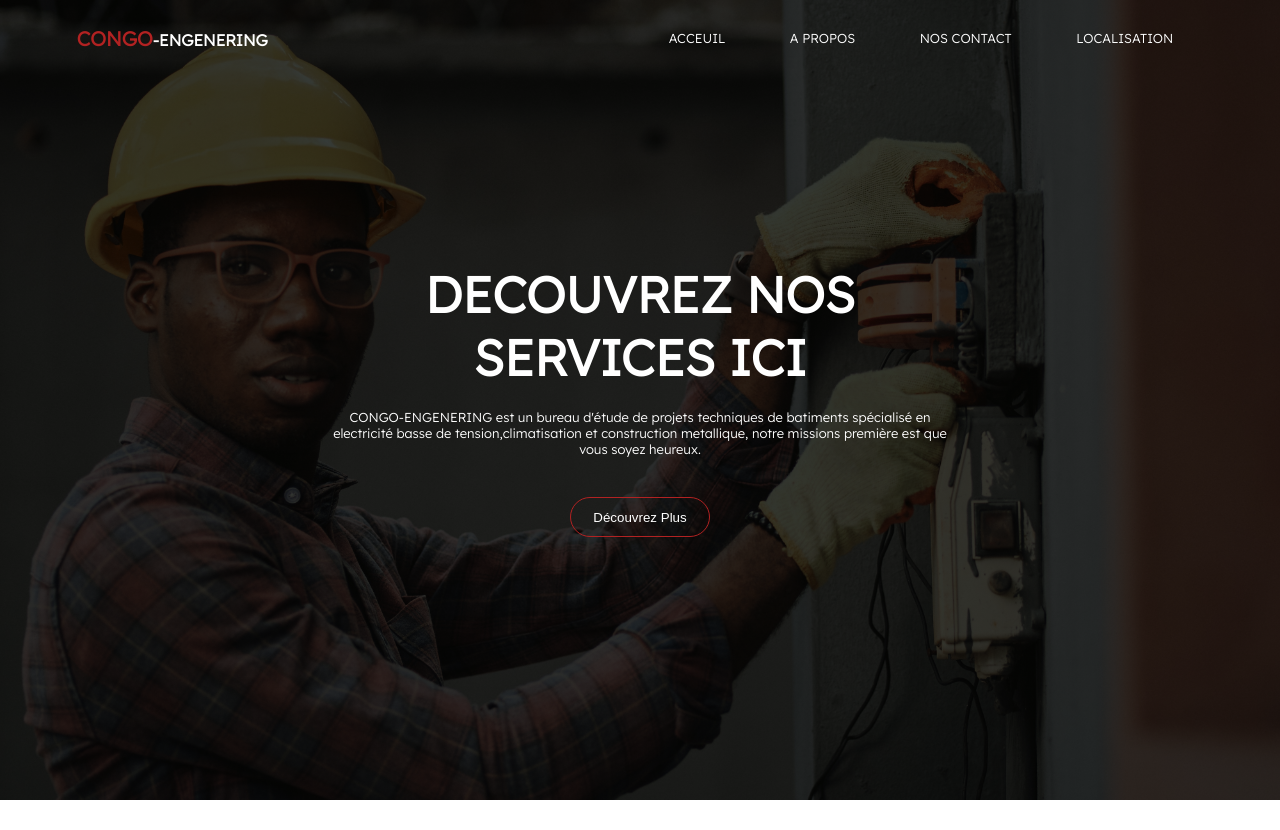
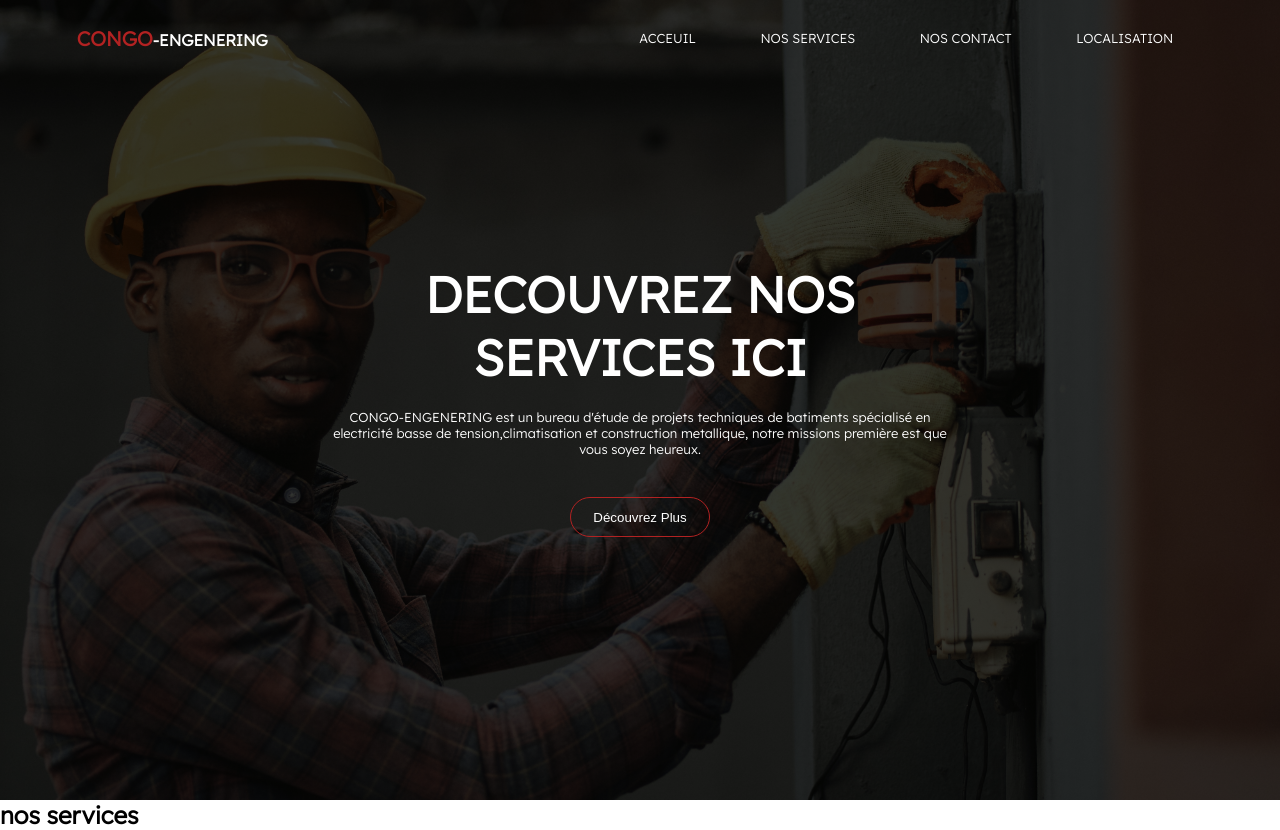
Before and after one commit to josuethetika/congoengenering, a plain HTML site: page index.html in a window 1280 px wide. Before the commit the page ends 800 px from the top, so only its background shows below. Drawn offline with nearby package versions, Linux system fonts and the light colour scheme; a web font is replaced by a local one.

Commit message:
new update

```diff
--- a/index.html
+++ b/index.html
@@ -16,7 +16,7 @@
             <div class="nav-links">
                 <ul>
                     <li><a href="#">ACCEUIL</a></li>
-                    <li><a href="#">A PROPOS</a></li>
+                    <li><a href="#">NOS SERVICES</a></li>
                     <li><a href="#"> NOS CONTACT</a></li>
                     <li><a href="#">LOCALISATION</a></li>
                 </ul>
@@ -30,7 +30,8 @@
         </div>
     </section>
     <section class="nos services">
-
+        <h1> nos services </h1>
+        <div></div>
     </section>
 </body>
 </html>
```
